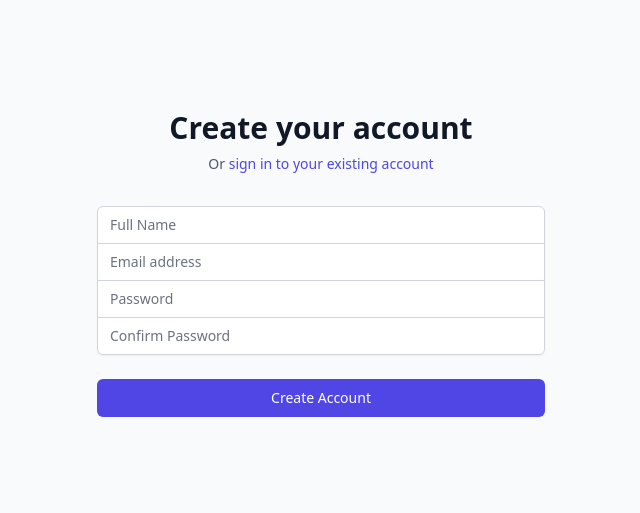
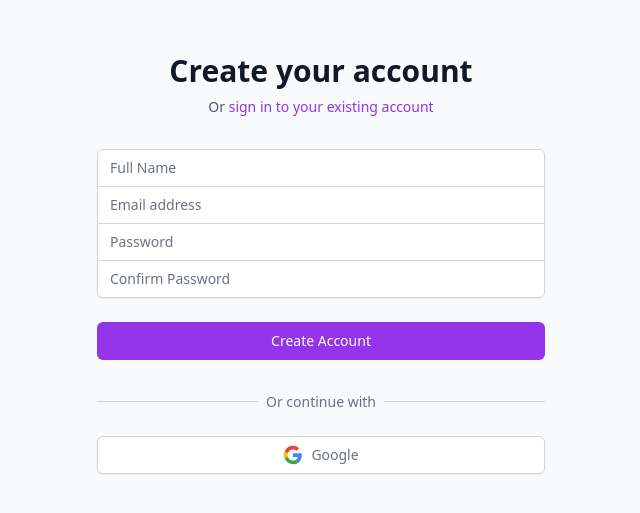
Before and after one commit to glitterrock-vampire/quizzzio, a React (Vite) app: page /signup in a window 1280 px wide. Shown: the part 149-662 px from the top of the page, without its empty margins (319-959 px from the left). Built offline with nearby package versions, Linux system fonts and the light colour scheme; no server answers.

Commit message:
Update signup form theme and add Google signup button, remove Facebook from login

```diff
--- a/src/pages/LoginPage.jsx
+++ b/src/pages/LoginPage.jsx
@@ -165,7 +165,7 @@
             </div>
           </div>
 
-          <div className="mt-6 grid grid-cols-2 gap-3">
+          <div className="mt-6">
             <motion.a
               href="/api/auth/google"
               whileHover={{ scale: 1.02 }}
@@ -180,18 +180,6 @@
               </svg>
               <span className="ml-2">Google</span>
             </motion.a>
-
-            <motion.a
-              href="/api/auth/facebook"
-              whileHover={{ scale: 1.02 }}
-              whileTap={{ scale: 0.98 }}
-              className="w-full inline-flex justify-center py-2 px-4 border border-gray-300 rounded-md shadow-sm bg-white text-sm font-medium text-gray-500 hover:bg-gray-50"
-            >
-              <svg className="w-5 h-5" fill="#1877F2" viewBox="0 0 24 24">
-                <path d="M24 12.073c0-6.627-5.373-12-12-12s-12 5.373-12 12c0 5.99 4.388 10.954 10.125 11.854v-8.385H7.078v-3.47h3.047V9.43c0-3.007 1.792-4.669 4.533-4.669 1.312 0 2.686.235 2.686.235v2.953H15.83c-1.491 0-1.956.925-1.956 1.874v2.25h3.328l-.532 3.47h-2.796v8.385C19.612 23.027 24 18.062 24 12.073z"/>
-              </svg>
-              <span className="ml-2">Facebook</span>
-            </motion.a>
           </div>
         </div>
       </div>
--- a/src/pages/SignupPage.jsx
+++ b/src/pages/SignupPage.jsx
@@ -1,6 +1,7 @@
 import { useState } from 'react';
 import { useNavigate, Link } from 'react-router-dom';
 import { useAuth } from '../contexts/AuthContext';
+import { motion } from 'framer-motion';
 
 export function SignupPage() {
   const [formData, setFormData] = useState({
@@ -75,13 +76,13 @@
           </h2>
           <p className="mt-2 text-center text-sm text-gray-600">
             Or{' '}
-            <Link to="/login" className="font-medium text-indigo-600 hover:text-indigo-500">
+            <Link to="/login" className="font-medium text-purple-600 hover:text-purple-500">
               sign in to your existing account
             </Link>
           </p>
         </div>
 
-        {error && (
+        {(error || authError) && (
           <div className="bg-red-50 border-l-4 border-red-400 p-4">
             <div className="flex">
               <div className="flex-shrink-0">
@@ -90,7 +91,9 @@
                 </svg>
               </div>
               <div className="ml-3">
-                <p className="text-sm text-red-700">{error}</p>
+                <p className="text-sm text-red-700">
+                  {error || authError}
+                </p>
               </div>
             </div>
           </div>
@@ -105,7 +108,7 @@
                 name="full_name"
                 type="text"
                 required
-                className="appearance-none rounded-none relative block w-full px-3 py-2 border border-gray-300 placeholder-gray-500 text-gray-900 rounded-t-md focus:outline-none focus:ring-indigo-500 focus:border-indigo-500 focus:z-10 sm:text-sm"
+                className="appearance-none rounded-none relative block w-full px-3 py-2 border border-gray-300 placeholder-gray-500 text-gray-900 rounded-t-md focus:outline-none focus:ring-purple-500 focus:border-purple-500 focus:z-10 sm:text-sm"
                 placeholder="Full Name"
                 value={formData.full_name}
                 onChange={handleChange}
@@ -119,7 +122,7 @@
                 type="email"
                 autoComplete="email"
                 required
-                className="appearance-none rounded-none relative block w-full px-3 py-2 border border-gray-300 placeholder-gray-500 text-gray-900 focus:outline-none focus:ring-indigo-500 focus:border-indigo-500 focus:z-10 sm:text-sm"
+                className="appearance-none rounded-none relative block w-full px-3 py-2 border border-gray-300 placeholder-gray-500 text-gray-900 focus:outline-none focus:ring-purple-500 focus:border-purple-500 focus:z-10 sm:text-sm"
                 placeholder="Email address"
                 value={formData.email}
                 onChange={handleChange}
@@ -133,7 +136,7 @@
                 type="password"
                 autoComplete="new-password"
                 required
-                className="appearance-none rounded-none relative block w-full px-3 py-2 border border-gray-300 placeholder-gray-500 text-gray-900 focus:outline-none focus:ring-indigo-500 focus:border-indigo-500 focus:z-10 sm:text-sm"
+                className="appearance-none rounded-none relative block w-full px-3 py-2 border border-gray-300 placeholder-gray-500 text-gray-900 focus:outline-none focus:ring-purple-500 focus:border-purple-500 focus:z-10 sm:text-sm"
                 placeholder="Password"
                 value={formData.password}
                 onChange={handleChange}
@@ -147,7 +150,7 @@
                 type="password"
                 autoComplete="new-password"
                 required
-                className="appearance-none rounded-none relative block w-full px-3 py-2 border border-gray-300 placeholder-gray-500 text-gray-900 rounded-b-md focus:outline-none focus:ring-indigo-500 focus:border-indigo-500 focus:z-10 sm:text-sm"
+                className="appearance-none rounded-none relative block w-full px-3 py-2 border border-gray-300 placeholder-gray-500 text-gray-900 rounded-b-md focus:outline-none focus:ring-purple-500 focus:border-purple-500 focus:z-10 sm:text-sm"
                 placeholder="Confirm Password"
                 value={formData.confirmPassword}
                 onChange={handleChange}
@@ -159,12 +162,43 @@
             <button
               type="submit"
               disabled={isSubmitting}
-              className="group relative w-full flex justify-center py-2 px-4 border border-transparent text-sm font-medium rounded-md text-white bg-indigo-600 hover:bg-indigo-700 focus:outline-none focus:ring-2 focus:ring-offset-2 focus:ring-indigo-500 disabled:opacity-50 disabled:cursor-not-allowed"
+              className={`group relative w-full flex justify-center py-2 px-4 border border-transparent text-sm font-medium rounded-md text-white bg-purple-600 hover:bg-purple-700 focus:outline-none focus:ring-2 focus:ring-offset-2 focus:ring-purple-500 ${
+                isSubmitting ? 'opacity-70 cursor-not-allowed' : ''
+              }`}
             >
               {isSubmitting ? 'Creating account...' : 'Create Account'}
             </button>
           </div>
         </form>
+
+        {/* OAuth Section */}
+        <div className="mt-6">
+          <div className="relative">
+            <div className="absolute inset-0 flex items-center">
+              <div className="w-full border-t border-gray-300" />
+            </div>
+            <div className="relative flex justify-center text-sm">
+              <span className="px-2 bg-gray-50 text-gray-500">Or continue with</span>
+            </div>
+          </div>
+
+          <div className="mt-6">
+            <motion.a
+              href="/api/auth/google"
+              whileHover={{ scale: 1.02 }}
+              whileTap={{ scale: 0.98 }}
+              className="w-full inline-flex justify-center py-2 px-4 border border-gray-300 rounded-md shadow-sm bg-white text-sm font-medium text-gray-500 hover:bg-gray-50"
+            >
+              <svg className="w-5 h-5" viewBox="0 0 24 24">
+                <path fill="#4285F4" d="M22.56 12.25c0-.78-.07-1.53-.2-2.25H12v4.26h5.92c-.26 1.37-1.04 2.53-2.21 3.31v2.77h3.57c2.08-1.92 3.28-4.74 3.28-8.09z"/>
+                <path fill="#34A853" d="M12 23c2.97 0 5.46-.98 7.28-2.66l-3.57-2.77c-.98.66-2.23 1.06-3.71 1.06-2.86 0-5.29-1.93-6.16-4.53H2.18v2.84C3.99 20.53 7.7 23 12 23z"/>
+                <path fill="#FBBC05" d="M5.84 14.09c-.22-.66-.35-1.36-.35-2.09s.13-1.43.35-2.09V7.07H2.18C1.43 8.55 1 10.22 1 12s.43 3.45 1.18 4.93l2.85-2.22.81-.62z"/>
+                <path fill="#EA4335" d="M12 5.38c1.62 0 3.06.56 4.21 1.64l3.15-3.15C17.45 2.09 14.97 1 12 1 7.7 1 3.99 3.47 2.18 7.07l3.66 2.84c.87-2.6 3.3-4.53 6.16-4.53z"/>
+              </svg>
+              <span className="ml-2">Google</span>
+            </motion.a>
+          </div>
+        </div>
       </div>
     </div>
   );
```
